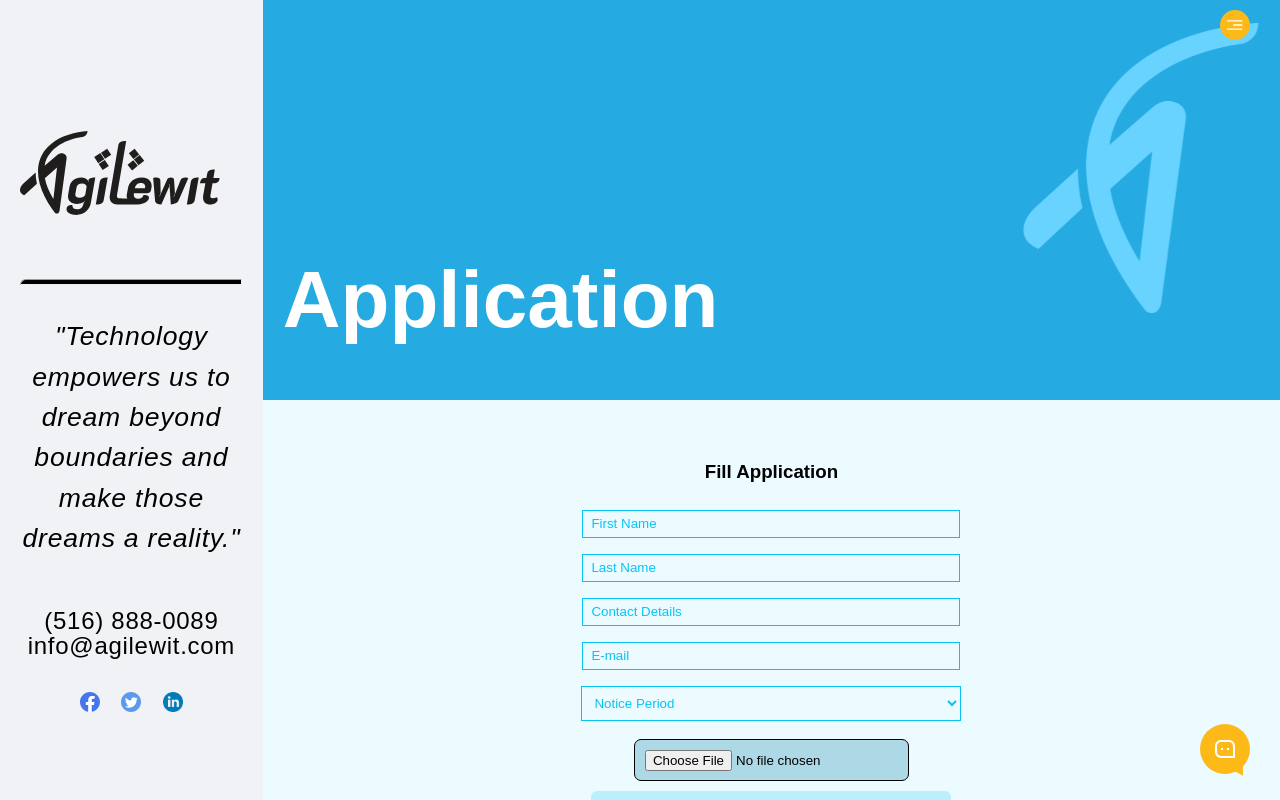
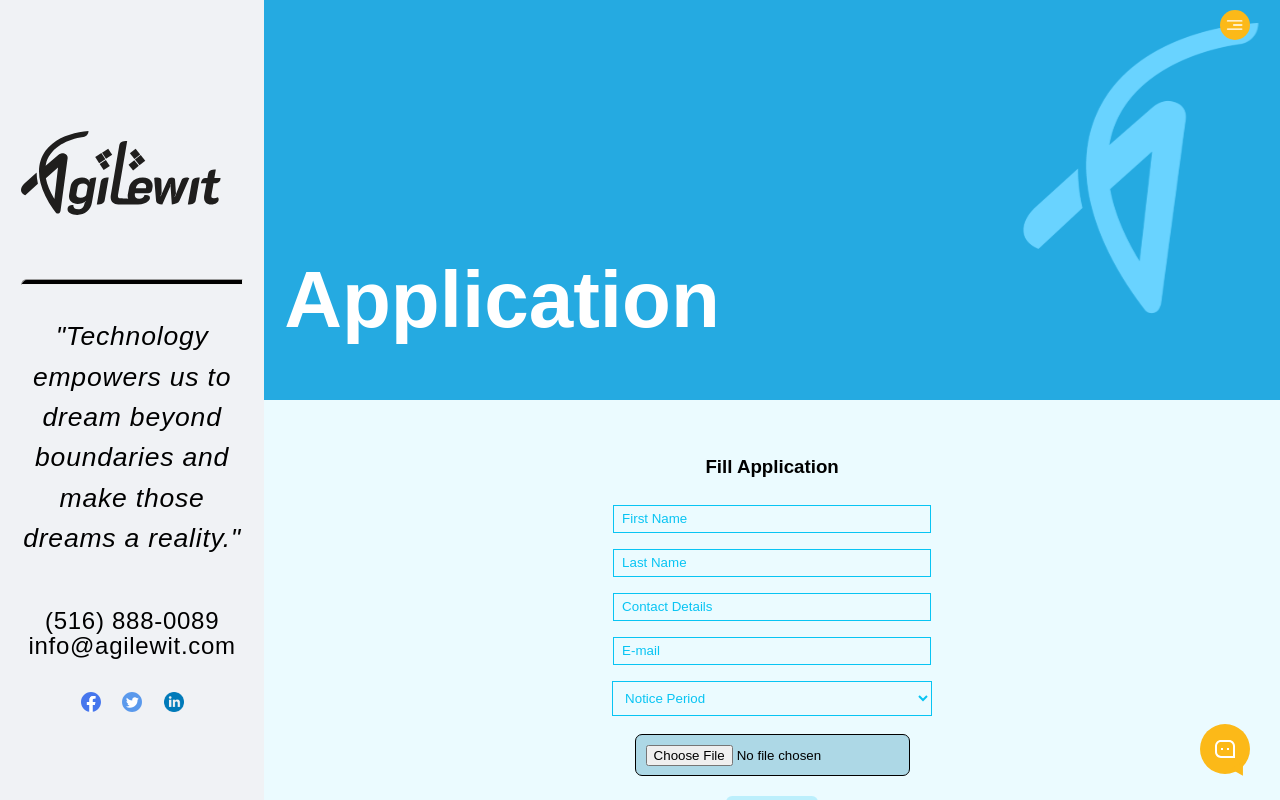
Before and after one commit to agilewitinternal/ravbs, a React (Create React App) app: page /Apply in a window 1280 px wide. Built offline with nearby package versions, Linux system fonts and the light colour scheme.

Commit message:
JobPosting Update

```diff
--- a/src/Apply/Apply.css
+++ b/src/Apply/Apply.css
@@ -41,7 +41,7 @@ body {
     border: 1.4px solid #08c4f3;
     padding: 8px;
     margin: 8px;
-    width: 360px;
+    width: 300px;
     height: 10px;
 }
 
@@ -60,10 +60,18 @@ body {
 }
 
 .BacktoJobs{
-    width: fit-content;
+    width: 300px;
     margin-top: 10px;
 }
-
+.NoticePeriod{
+    background: #EBFBFF;
+    border: 1.4px solid #08c4f3;
+    padding: 8px;
+    margin: 8px;
+    width: 320px;
+    height: 35px;
+    color: #08c4f3;
+}
 
 @media screen and (min-width:767px){
     .ApplicationTopLayer {
--- a/src/Apply/Apply.js
+++ b/src/Apply/Apply.js
@@ -99,7 +99,7 @@ const Apply = () => {
                         <input type="text" value={applicantMail} required placeholder="E-mail" pattern=".*@.*" className="ApplyFirstName" name="from_name" onChange={(e) => { setApplicantMail(e.target.value) }} />
 
 
-                        <select className="Email" onChange={(e)=>{setNoticePeriod(e.target.value)}}>
+                        <select className="NoticePeriod" onChange={(e)=>{setNoticePeriod(e.target.value)}}>
                             <option>{NoticePeriod}</option>
                             <option value="Immediate Jointer">{ImmediateJointer}</option>
                             <option value="1 Month">{OneMonth}</option>
@@ -109,7 +109,7 @@ const Apply = () => {
 
                         <input type='file' className='file-input' required  accept=".doc,.docx,.pdf" onChange={UpdateResume} />
 
-                        <button style={{ opacity: (applicantFirstName === "" || applicantLastName === "" || applicantContact === "" || applicantMail === ""||resume==="") ? 0.2 : 1 }} type="submit">Send Application</button>
+                        <button className='BacktoJobs' style={{ opacity: (applicantFirstName === "" || applicantLastName === "" || applicantContact === "" || applicantMail === ""||resume==="") ? 0.2 : 1 }} type="submit">Send Application</button>
 
                         <Link to="/Jobs">
                         <button className='BacktoJobs'>{BackToJobs}</button>
--- a/src/BottomPage/BottomPage.js
+++ b/src/BottomPage/BottomPage.js
@@ -59,7 +59,7 @@ const BottomPage = () => {
                         TimeSheet
                         </Link>
                         <Link to="/Updatecurrentopenings" className='Links'>
-                        <p>UpdatOpenings</p>
+                        <p>PostOpenings</p>
                         </Link>
 
 
--- a/src/ContactUS/ContactUsforDesktop/ContactUsforDesktop.js
+++ b/src/ContactUS/ContactUsforDesktop/ContactUsforDesktop.js
@@ -2,7 +2,7 @@ import { useEffect, useState } from 'react';
 import DeskTopHeader from '../../DeskTopHeader/DeskTopHeader'
 import ServiceHeaders from '../../ServiceHeaders/ServiceHeaders'
 import axios from 'axios';
-import {Jobs} from "../../constant/Jobs"
+import {JobsInfo} from "../../constant/JobsData"
 import BottomPage from '../../BottomPage/BottomPage'
 import "./ContactUsforDesktop.css"
 const ContactUsforDesktop = () => {
@@ -22,7 +22,7 @@ const ContactUsforDesktop = () => {
         event.preventDefault()
       try{
         const URL="https://agilewitjobs-default-rtdb.firebaseio.com/.json"
-        const Data=await axios.post(URL,Jobs)
+        const Data=await axios.post(URL,JobsInfo)
         console.log(Data)
         SetSuccessMessage("Your Details Sent Successfully")
         SetFirstName("");
--- a/src/Jobs/Jobs.js
+++ b/src/Jobs/Jobs.js
@@ -7,7 +7,7 @@ import BottomPage from '../BottomPage/BottomPage'
 import Agilewitswhite from '../Assets/AgilewitPNG.svg'
 import { initializeApp } from "firebase/app";
 import { getFirestore } from "firebase/firestore";
-import { collection, doc, getDocs } from "firebase/firestore";
+import { collection, doc, getDoc } from "firebase/firestore";
 import JobItems from '../JobItems/JobItems'
 import "./Jobs.css"
 const Jobs = () => {
@@ -15,7 +15,7 @@ const Jobs = () => {
     const [searchResult, setSearchResult] = useState("")
     const [country, setCountry] = useState("")
     const [jobArray, setJobArray] = useState([])
-    const [jobMode, setJobMode] = useState(["OnSite"])
+    const [jobMode, setJobMode] = useState(["Remote"])
     const [listofRoles, setListofRoles] = useState([])
     const [filterOneStatus,SetFilterOneStatus]=useState(false)
     const[filterTwoStatus,setFilterTwoStatus]=useState(false)
@@ -28,7 +28,6 @@ const Jobs = () => {
 
 
     useEffect(() => {
-
         const firebaseConfig = {
           apiKey: "AIzaSyBatfo5hniRm2ma8wHd8DLwS5Zr7RGVdH0",
           authDomain: "agilewit-dev.firebaseapp.com",
@@ -43,19 +42,15 @@ const db = getFirestore(app);
 
         const fetchEmployeeRoles = async () => {
           try {
-        const snapshot = await getDocs(collection(db, "OpenJobs"));
+            const docRef = doc(db, "JobPostings", "OpenJobs");
+            const docSnap = await getDoc(docRef);
 
-        let roles = [];
-        snapshot.docs.forEach((doc) => {
-            const data = doc.data();
-
-            if (data.CurrentOpenings) {
-                roles = roles.concat(data);
+            if (docSnap.exists()) {
+              const data = docSnap.data();
+              setJobArray(Object.values(data));
+            } else {
+              console.log("No such document!");
             }
-        });
-
-        setListofRoles(roles[0].CurrentOpenings);
-
           } catch (error) {
             console.error("Error fetching employee roles:", error);
           }
@@ -65,13 +60,8 @@ fetchEmployeeRoles();
       }, []);
 
 
-useEffect(() => {
-if (listofRoles.length > 0) {
-    setJobArray(listofRoles)
-} else {
-    console.log("roles==== is empty or undefined");
-}
-}, [listofRoles]);
+
+
 
 
 const UpdateLastOneDay=(e)=>{
@@ -241,10 +231,10 @@ const UpdateJobMode = (event) => {
         setSearchButton(searchResult)
     }
 
+    const CountryJobs = country?.toLowerCase() === "calcutta" ? jobArray.filter((each) => each.JobLocation === "INDIA" && (each.JobTitle.toLowerCase().includes(searchButton)||each.Description.toLowerCase().includes(searchButton))&& jobMode.some((mode) => each.JobType.includes(mode))&&education.some((mode) => each.Education.includes(mode))&&    (new Date() - new Date(each.DateOfPosted)) / (1000 * 3600 * 24) <= timeFilter):  jobArray.filter((each) => each.Location === "USA" && (each.JobTitle.toLowerCase().includes(searchButton)||each.Description.toLowerCase().includes(searchButton))&& jobMode.some((mode) => each.JobType.includes(mode))&&education.some((mode) => each.Education.includes(mode))&&    (new Date() - new Date(each.DateOfPosted)) / (1000 * 3600 * 24) <= timeFilter)
 
 
-    const CountryJobs = country?.toLowerCase() === "calcutta" ? jobArray.filter((each) => each.Location === "INDIA" && (each.JobTitle.toLowerCase().includes(searchButton)||each.Description.toLowerCase().includes(searchButton))&& jobMode.some((mode) => each.JobType.includes(mode))&&education.some((mode) => each.Education.includes(mode))&&    (new Date() - new Date(each.DateOfPosted)) / (1000 * 3600 * 24) <= timeFilter):  jobArray.filter((each) => each.Location === "USA" && (each.JobTitle.toLowerCase().includes(searchButton)||each.Description.toLowerCase().includes(searchButton))&& jobMode.some((mode) => each.JobType.includes(mode))&&education.some((mode) => each.Education.includes(mode))&&    (new Date() - new Date(each.DateOfPosted)) / (1000 * 3600 * 24) <= timeFilter)
-  console.log(CountryJobs)
+console.log(jobArray)
     return (
         <div className='HomeTopLayer'>
             <Header />
--- a/src/constant/Jobs.js
+++ b/src/constant/JobsData.js
@@ -1,4 +1,4 @@
-export const Jobs = [
+export const JobsInfo = [
     {
         JobTitle: "PHP Developer",
         JobLocation: "Hyderabad, India",
```
Lines whose indentation alone changed are shown as unchanged.
